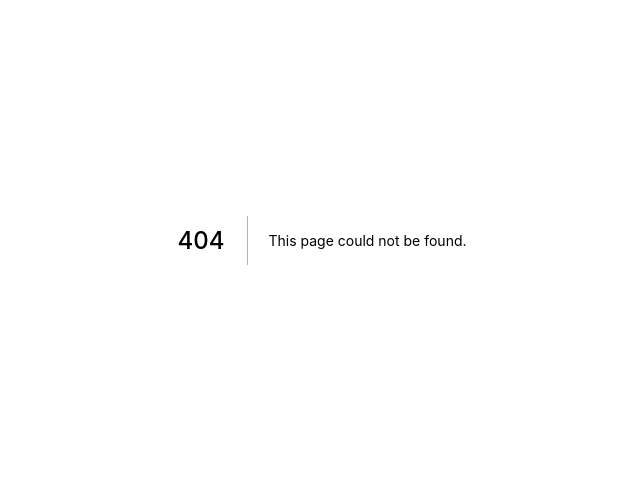
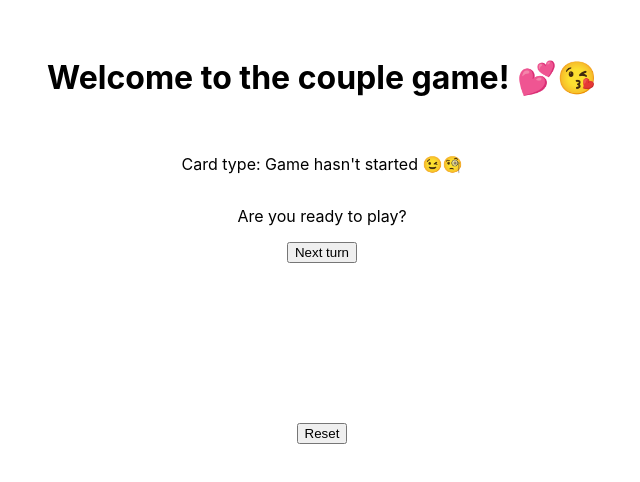
Before and after one commit to yeungalan0/site-monorepo, a Next.js app: page /couple-game in a window 1280 px wide. Before the commit this address had no page. Shown: the part 160-642 px from the top of the page, without its empty margins (318-958 px from the left). Built offline with nearby package versions, Linux system fonts and the light colour scheme.

Commit message:
Couples game MVP and added typescript support

```diff
--- /dev/null
+++ b/constants/couple-game.ts
@@ -0,0 +1,39 @@
+export const GUESS_CARD = 'Guess'
+export const CHALLENGE_CARD = 'Challenge'
+export const INDEXES_KEY = 'possibleIndexes'
+
+export const GUESS_LIST: string[] = [
+    "What is the one thing I would save from my burning house?",
+    "What excuse do I use most often to avoid going to events?",
+    "What is my least favorite household chore?",
+    "If I could get rid of one of your belongings what would it be?",
+    "Where is my happy place?",
+    "If I came with a warning label what would it say?",
+    "Which celebrity would I want to play me in a movie about my life?",
+    "What was my least favorite subject in school?",
+    "What is one thing I wish you did more of?",
+    "What dog breed best embodies me?",
+    "What is my spirit animal?",
+    "Where do I want to go for our next vacation?",
+    "What is something that I always forget to do?",
+    "What superpower would I want?",
+    "How many minutes does it take me to run a mile?",
+    "If I could commit one crime and get away with it what would it be?",
+    "Name all cities or towns that I have ever lived in.",
+    "Who is the one person that I would never want to see naked?",
+    "What do I buy too much of?",
+  ]
+
+export const CHALLENGE_LIST: string[] = [
+    "You have 8 seconds to say the names of 5 of my relatives.",
+    "Close your eyes and let me give you something to smell. You have one try to correctly guess what it is.",
+    "Let me put lipstick on you.",
+    "Text 'I got the results, my but is fine' to anyone I choose from your contact list.",
+    "You have 8 seconds to name 2 countries starting with the letter of my choice (excluding O, Q, and Y).",
+    "Close your eyes and let me put something in your mouth. You have one try to correctly guess what it is.",
+    "Let me tickle your foot for 30 seconds without resistance!",
+    "Quickly spin around in place for 30 seconds, the go and touch something in the room of my choice without falling.",
+    "Hold water in your mouth as I read you 3 dad jokes. Do not laugh or spit out any water.",
+    "Close your eyes and let me put your finger on any part of my body. You have one try to correctly guess the body part.",
+    "Let me run an ice cube across your body until it completely melts"
+  ]
--- a/package.json
+++ b/package.json
@@ -15,7 +15,11 @@
     "webpack": "^4.44.2"
   },
   "devDependencies": {
+    "@types/node": "^14.14.27",
+    "@types/react": "^17.0.2",
+    "@types/react-dom": "^17.0.1",
     "eslint": "^7.10.0",
-    "eslint-plugin-react": "^7.21.3"
+    "eslint-plugin-react": "^7.21.3",
+    "typescript": "^4.1.5"
   }
 }
--- /dev/null
+++ b/pages/couple-game.tsx
@@ -0,0 +1,95 @@
+import styles from '../styles/Home.module.css'
+import { useEffect, useState } from 'react'
+import * as constants from '../constants/couple-game'
+
+export default function CoupleGame() {
+  const [card, setCard] = useState(new Card("Game hasn't started", "Are you ready to play?"))
+
+  useEffect(() => {
+    if (localStorage.getItem(constants.INDEXES_KEY) === null) {
+      init()
+    }
+  })
+
+  return (
+    <div className={styles.container}>
+      <main className={styles.main}>
+        <h1>Welcome to the couple game! 💕😘</h1>
+        <br />
+        <p>
+          Card type: {card.type} 😉🧐
+        </p>
+        <p>
+          {card.text}
+        </p>
+        <button onClick={() => setCard(getCard())}>
+          Next turn
+        </button>
+        <br/>
+        <br/>
+        <br/>
+        <br/>
+        <br/>
+        <br/>
+        <br/>
+        <br/>
+        <button onClick={() => init()}>
+          Reset
+        </button>
+      </main>
+    </div>
+  )
+}
+
+function init() {
+  const size = constants.GUESS_LIST.length + constants.CHALLENGE_LIST.length
+  const possibleIndexes = Array.from(Array(size).keys())
+
+  localStorage.setItem(constants.INDEXES_KEY, JSON.stringify(possibleIndexes))
+
+  window.location.reload()
+}
+
+function getCard(): Card {
+  const index = getRandomIndexAndUpdateStorage()
+  if (index === -1) {
+    return new Card('GAME OVER', 'All cards completed!')
+  }
+
+  if (typeof constants.GUESS_LIST[index] !== 'undefined') {
+    return new Card(constants.GUESS_CARD, constants.GUESS_LIST[index])
+  } else {
+    const challengeIndex = index - constants.GUESS_LIST.length
+    return new Card(constants.CHALLENGE_CARD, constants.CHALLENGE_LIST[challengeIndex])
+  }
+}
+
+class Card {
+  type: string
+  text: string
+
+  constructor(cardType: string, cardText: string) {
+    this.type = cardType
+    this.text = cardText
+  }
+}
+
+function getRandomIndexAndUpdateStorage(): number {
+  const possibleIndexes: number[] = JSON.parse(localStorage.getItem(constants.INDEXES_KEY)!)
+  if (possibleIndexes.length == 0) {
+    return -1
+  }
+
+  const index = getRandomIndex(possibleIndexes.length)
+  const cardsIndex = possibleIndexes[index]
+
+  possibleIndexes.splice(index, 1)
+
+  localStorage.setItem(constants.INDEXES_KEY, JSON.stringify(possibleIndexes))
+
+  return cardsIndex
+}
+
+function getRandomIndex (length: number) {
+  return Math.floor(Math.random() * length)
+}
```
Also changed, not shown: tsconfig.json (added, +29 -0 lines), next-env.d.ts (added), 1 other file (tests, documents, lock files or other folders).
